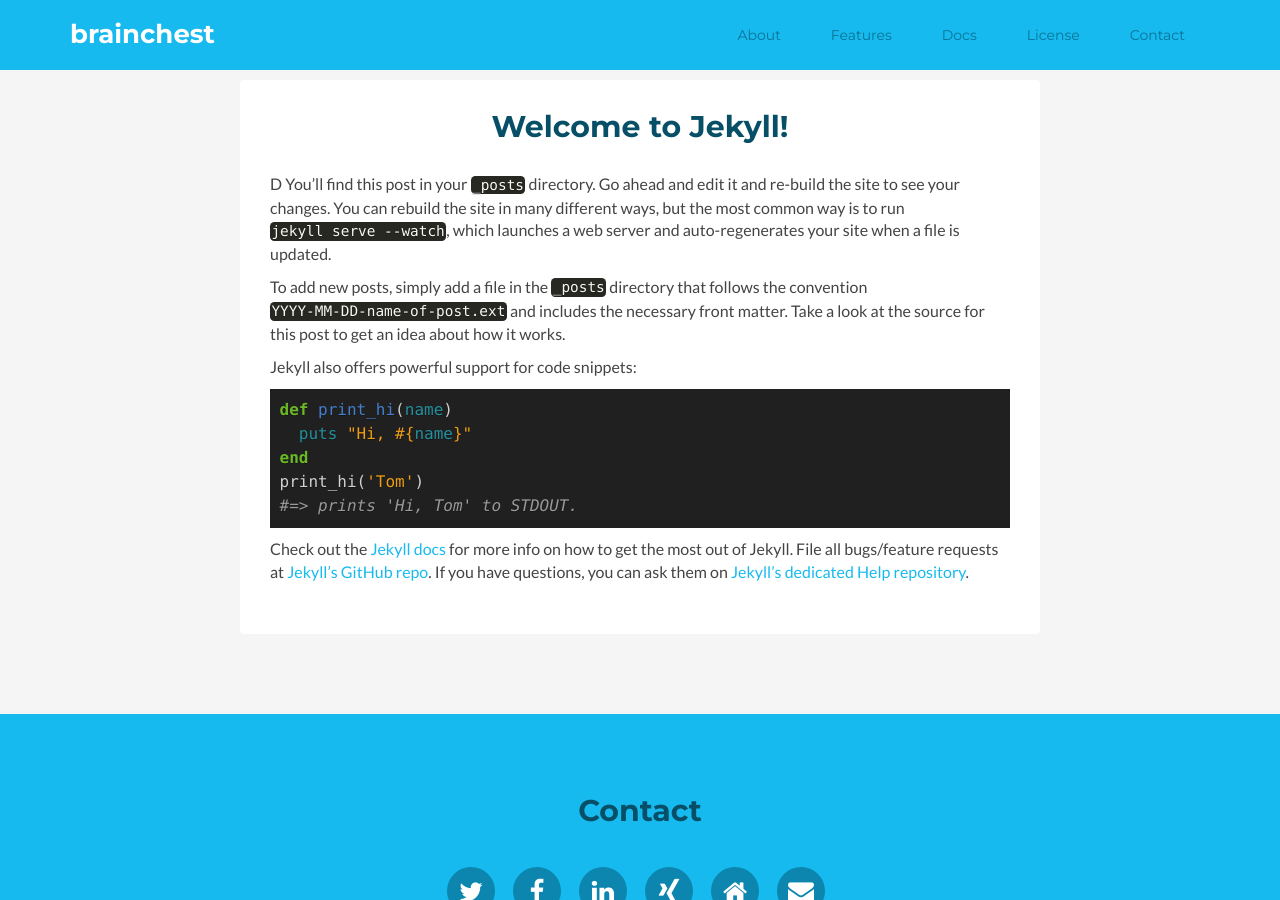
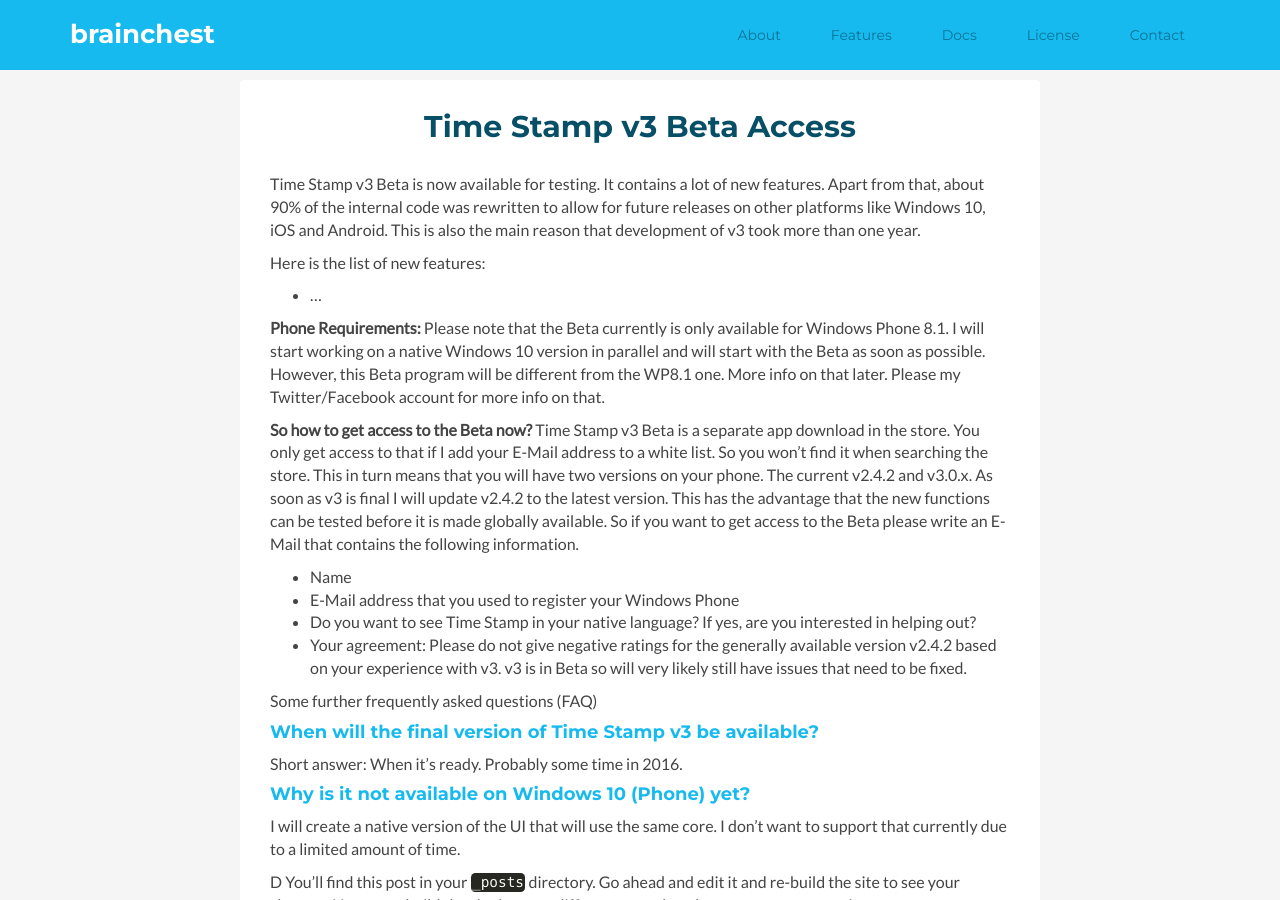
Before and after one commit to brainchest/brainchest-web, a Jekyll site: the page built from v3_access.md, in a window 1280 px wide and 900 px high. Built offline with Jekyll 4.4.1, drawn with Linux system fonts in a browser that asks for light colours; comment, search, counter and statistics services are not loaded.

Commit message:
First draft for v3 Beta page

```diff
--- a/v3_access.md
+++ b/v3_access.md
@@ -1,9 +1,35 @@
 ---
 layout: post
-title:  "Welcome to Jekyll!"
-date:   2015-04-16 18:30:39
-categories: jekyll update
+title:  "Time Stamp v3 Beta Access"
 ---
+Time Stamp v3 Beta is now available for testing. It contains a lot of new features. Apart from that, about 90% of the internal code was rewritten to allow for future releases on other platforms like Windows 10, iOS and Android. This is also the main reason that development of v3 took more than one year.
+
+Here is the list of new features:
+* ...
+
+**Phone Requirements:** Please note that the Beta currently is only available for Windows Phone 8.1. I will start working on a native Windows 10 version in parallel and will start with the Beta as soon as possible. However, this Beta program will be different from the WP8.1 one. More info on that later. Please my Twitter/Facebook account for more info on that.
+
+**So how to get access to the Beta now?** Time Stamp v3 Beta is a separate app download in the store. You only get access to that if I add your E-Mail address to a white list. So you won't find it when searching the store. This in turn means that you will have two versions on your phone. The current v2.4.2 and v3.0.x. As soon as v3 is final I will update v2.4.2 to the latest version. This has the advantage that the new functions can be tested before it is made globally available. So if you want to get access to the Beta please write an E-Mail that contains the following information.
+
+* Name
+* E-Mail address that you used to register your Windows Phone
+* Do you want to see Time Stamp in your native language? If yes, are you interested in helping out?
+* Your agreement: Please do not give negative ratings for the generally available version v2.4.2 based on your experience with v3. v3 is in Beta so will very likely still have issues that need to be fixed.
+
+Some further frequently asked questions (FAQ)
+
+#### When will the final version of Time Stamp v3 be available?
+
+Short answer: When it's ready. Probably some time in 2016.
+
+#### Why is it not available on Windows 10 (Phone) yet?
+
+I will create a native version of the UI that will use the same core. I don't want to support that currently due to a limited amount of time.
+
+
+
+
+
 D You’ll find this post in your `_posts` directory. Go ahead and edit it and re-build the site to see your changes. You can rebuild the site in many different ways, but the most common way is to run `jekyll serve --watch`, which launches a web server and auto-regenerates your site when a file is updated.
 
 To add new posts, simply add a file in the `_posts` directory that follows the convention `YYYY-MM-DD-name-of-post.ext` and includes the necessary front matter. Take a look at the source for this post to get an idea about how it works.
```
